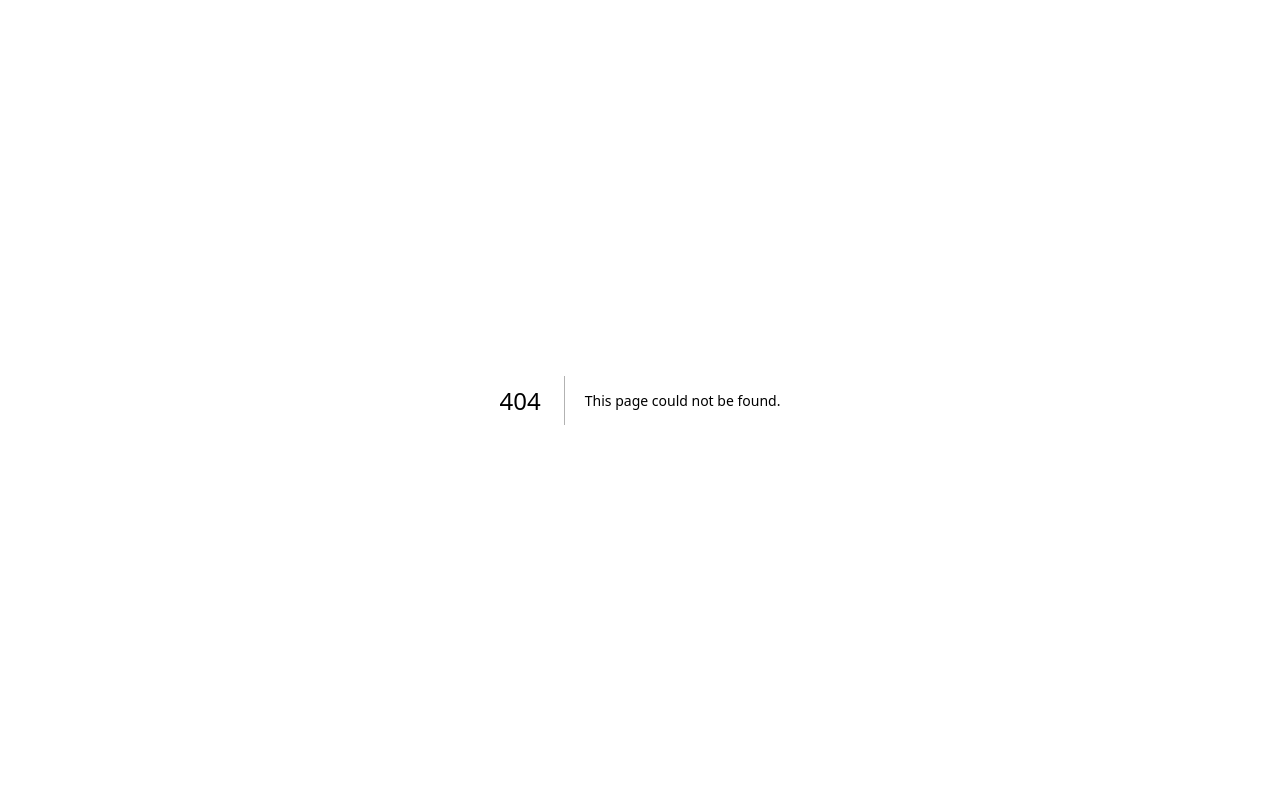
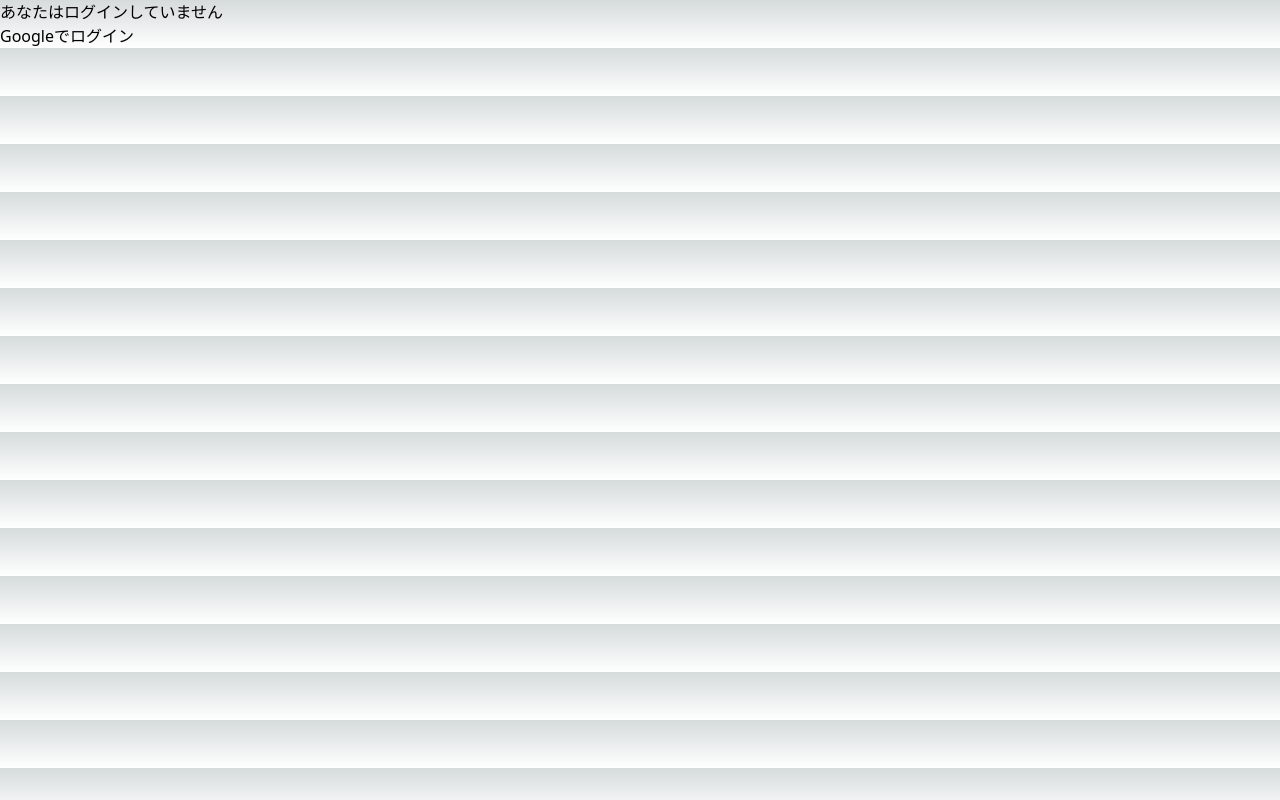
Before and after one commit to shirotamaki/outdoor-heart-sutra, a Next.js app in the folder frontend_second/: page /login in a window 1280 px wide. Before the commit this address had no page. Built offline with nearby package versions, Linux system fonts and the light colour scheme; no server answers.

Commit message:
✨ Next.js側でGoogle認証する

```diff
--- a/frontend_second/src/pages/_app.tsx
+++ b/frontend_second/src/pages/_app.tsx
@@ -1,9 +1,9 @@
 import { SessionProvider } from 'next-auth/react'
 import '../styles/globals.css'
 
-function MyApp({ Component, pageProps }) {
+function MyApp({ Component, pageProps, session }) {
   return (
-    <SessionProvider session={pageProps.session}>
+    <SessionProvider session={session}>
       <Component {...pageProps} />
     </SessionProvider>
   )
--- /dev/null
+++ b/frontend_second/src/pages/login.tsx
@@ -0,0 +1,25 @@
+import React from 'react'
+import { useSession, signIn, signOut } from 'next-auth/react'
+
+const login = () => {
+  const { data: session } = useSession()
+
+  if (session) {
+    return (
+      <div>
+        <p>ようこそ、{session.user.name}さん</p>
+        <img src={session.user.image} alt='' style={{ borderRadius: '50px' }} />
+        <button onClick={() => signOut()}>ログアウト</button>
+      </div>
+    )
+  } else {
+    return (
+      <div>
+        <p>あなたはログインしていません</p>
+        <button onClick={() => signIn()}>Googleでログイン</button>
+      </div>
+    )
+  }
+}
+
+export default login
```
